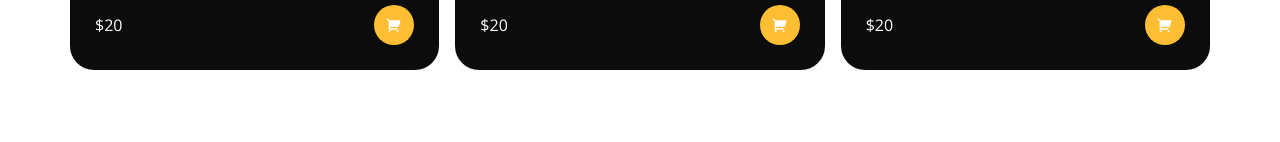
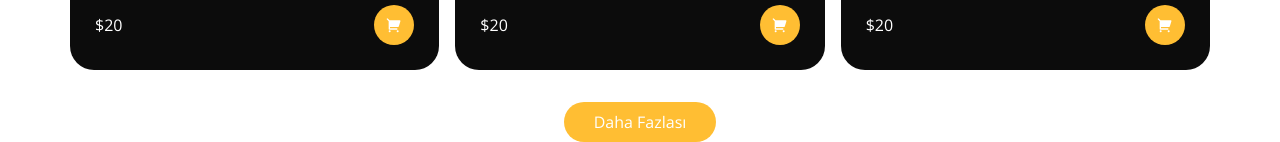
Before and after one commit to Ezgiackgz/food-ordering, a Next.js app: page / in a window 1280 px wide. Shown: the part 1594-1736 px from the top of the page. Before the commit the page ends 1664 px from the top, so only its background shows below. Built offline with nearby package versions, Linux system fonts and the light colour scheme.

Commit message:
add components menu

```diff
--- a/components/product/MenuWrapper.jsx
+++ b/components/product/MenuWrapper.jsx
@@ -16,6 +16,9 @@ const MenuWrapper = () => {
         <MenuItem />
         <MenuItem />
         </div>
+        <div>
+          <button className='mt-8 btn-order'>Daha Fazlası</button>
+        </div>
     </div>
   )
 }
```
